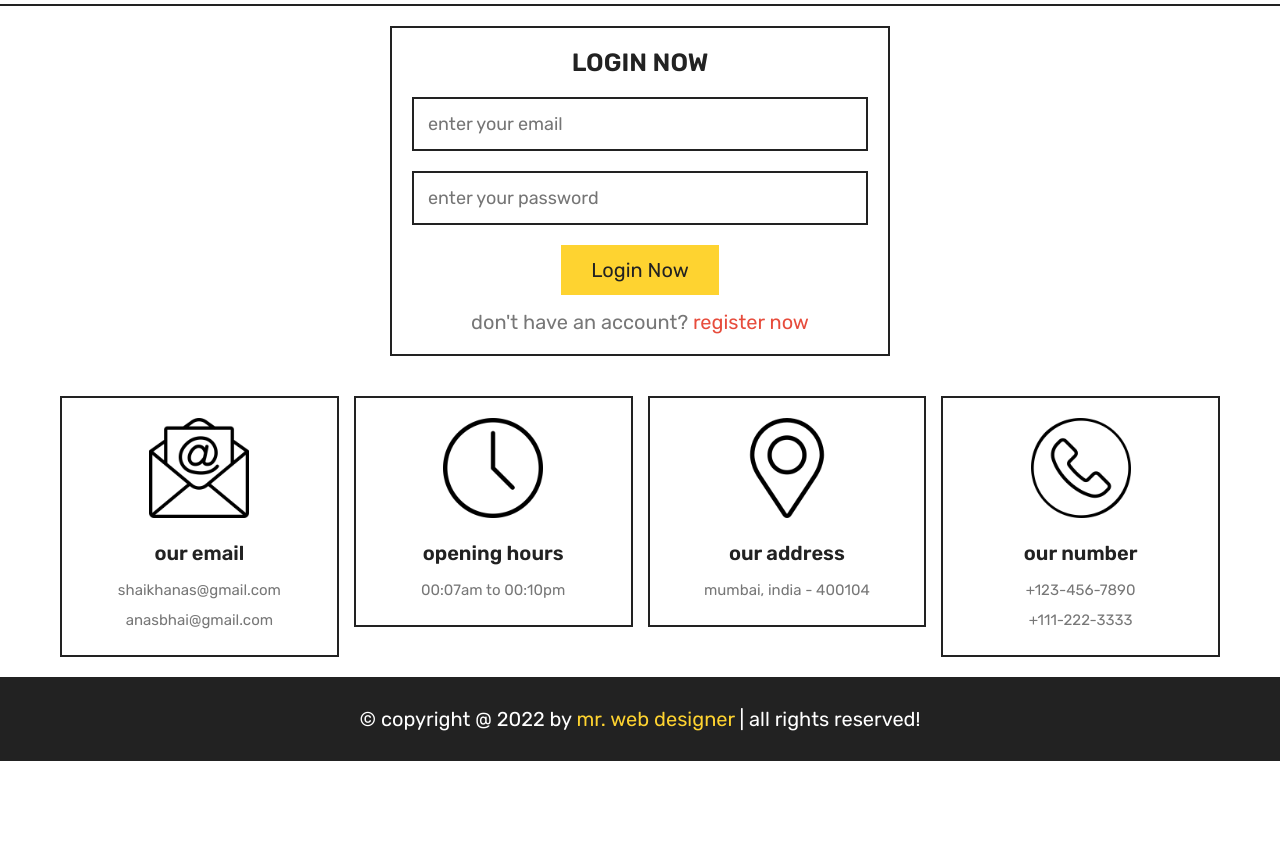
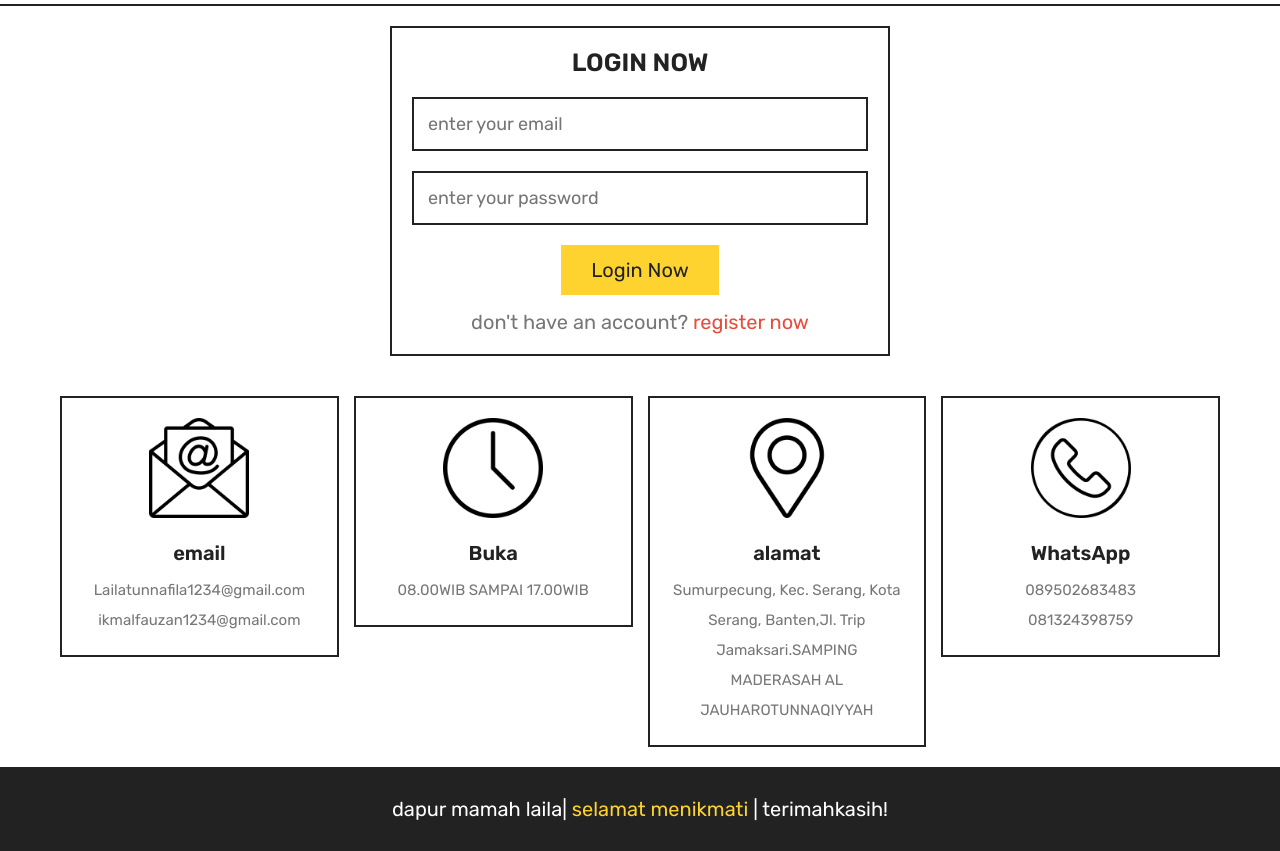
Before and after one commit to Ikmalfzi/Dapur-mamah-laila, a plain HTML site: page login.html in a window 1280 px wide. Shown: the part 65-916 px from the top of the page. Before the commit the page ends 826 px from the top, so only its background shows below. Drawn offline with Linux system fonts and the light colour scheme.

Commit message:
Add files via upload

```diff
--- a/login.html
+++ b/login.html
@@ -19,7 +19,7 @@
 
    <section class="flex">
 
-      <a href="home.html" class="logo">yum-yum 😋</a>
+      <a href="home.html" class="logo">DAPUR MAMAH LAILA😋</a>
 
       <nav class="navbar">
          <a href="home.html">home</a>
@@ -37,7 +37,7 @@
       </div>
 
       <div class="profile">
-         <p class="name">shaikh anas</p>
+         <p class="name">LAILA</p>
          <div class="flex">
             <a href="profile.html" class="btn">profile</a>
             <a href="#" class="delete-btn">logout</a>
@@ -89,33 +89,33 @@
 
       <div class="box">
          <img src="images/email-icon.png" alt="">
-         <h3>our email</h3>
-         <a href="mailto:shaikhanas@gmail.com">shaikhanas@gmail.com</a>
-         <a href="mailto:anasbhai@gmail.com">anasbhai@gmail.com</a>
+         <h3>email</h3>
+         <a href="mailto:Lailatunnafila@gmail.com">Lailatunnafila1234@gmail.com</a>
+         <a href="mailto:ikmalfauzan1234@gmail.com">ikmalfauzan1234@gmail.com</a>
       </div>
 
       <div class="box">
          <img src="images/clock-icon.png" alt="">
-         <h3>opening hours</h3>
-         <p>00:07am to 00:10pm </p>
+         <h3>Buka </h3>
+         <p>08.00WIB SAMPAI 17.00WIB</p>
       </div>
 
       <div class="box">
          <img src="images/map-icon.png" alt="">
-         <h3>our address</h3>
-         <a href="https://www.google.com/maps">mumbai, india - 400104</a>
+         <h3>alamat</h3>
+         <a href="https://maps.app.goo.gl/DGLeJSk13VqhL1Vh8">Sumurpecung, Kec. Serang, Kota Serang, Banten,Jl. Trip Jamaksari.SAMPING MADERASAH AL JAUHAROTUNNAQIYYAH </a>
       </div>
 
       <div class="box">
          <img src="images/phone-icon.png" alt="">
-         <h3>our number</h3>
-         <a href="tel:1234567890">+123-456-7890</a>
-         <a href="tel:1112223333">+111-222-3333</a>
+         <h3>WhatsApp</h3>
+         <a href="https://wa.me/089502683483">089502683483</a>
+         <a href="https://wa.me/message/FW5ZF5Q4XZRYM1">081324398759</a>
       </div>
 
    </section>
 
-   <div class="credit">&copy; copyright @ 2022 by <span>mr. web designer</span> | all rights reserved!</div>
+   <div class="credit">dapur mamah laila| <span>selamat menikmati</span> | terimahkasih!</div>
 
 </footer>
 
```
Also changed, not shown: about.html (+1 -1 lines), contact.html (+1 -1 lines).
